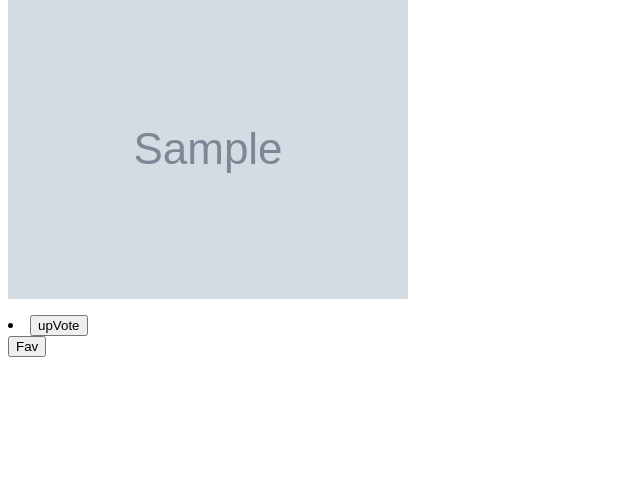
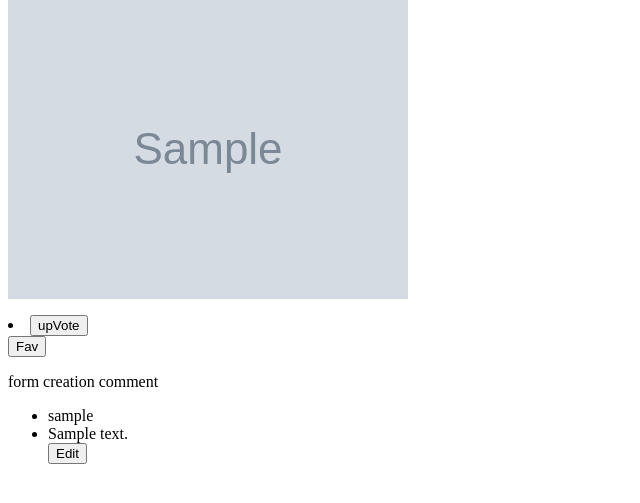
Before and after one commit to Squadella/PotentialMeme, a Django app: page /images/1/ in a window 1280 px wide. Shown: the part 67-570 px from the top of the page, without its empty margins (0-640 px from the left). Run offline with Django 3.2, Linux system fonts and the light colour scheme; tables that the repository leaves empty hold one stand-in row (values such as "Sample post"); grey boxes marked "Sample" are stand-in pictures; some libraries are stand-ins or nearby versions.

Commit message:
The detail view now show the comments. Implemented the comment deletion.

```diff
--- a/images/models.py
+++ b/images/models.py
@@ -7,6 +7,7 @@ class Post(models.Model):
     author = models.ForeignKey(User)
     title = models.CharField(max_length=250)
     image = models.FileField()
+    description = models.CharField(max_length=10000)
 
     def get_absolute_url(self):
         return reverse('images:detail', kwargs={'pk': self.pk})
@@ -17,7 +18,7 @@ class Post(models.Model):
 
 class Comment(models.Model):
     post = models.ForeignKey(Post, on_delete=models.CASCADE)
-    author = models.CharField(max_length=10000)
+    author = models.ForeignKey(User, on_delete=models.CASCADE)
     content = models.CharField(max_length=10000)
 
     def __str__(self):
--- a/images/static/js/main.js
+++ b/images/static/js/main.js
@@ -1,3 +1,4 @@
+//Up vote event
 $('li input').click(function(e){
     e.preventDefault();
     var id = $(this).attr('id');
@@ -10,6 +11,7 @@ $('li input').click(function(e){
     })
 })
 
+//Favorite event
 $('span input').click(function(e){
     e.preventDefault();
     var id = $(this).attr('id');
--- a/images/templates/images/detail.html
+++ b/images/templates/images/detail.html
@@ -15,7 +15,25 @@
 <li>
     <input type="button" id="{{ post.id }}" name="Up Vote" value="upVote">
 </li>
-    <span><input type="button" id="{{ post.id }}" value="Fav"></span>
+<span><input type="button" id="{{ post.id }}" value="Fav"></span>
+
+<p>form creation comment</p>
+
+{% if post.comment_set.all %}
+    {% for comment in post.comment_set.all %}
+        <ul>
+            <li>{{ comment.author }}</li>
+            <li>{{ comment.content }}</li>
+            <input type="button" id="{{ comment.id }}" value="Edit">
+        </ul>
+        {% if user.is_authenticated and user == comment.author %}
+            <form action="{% url 'images:DeleteComment' comment.pk %}" method="post">
+                {% csrf_token %}
+                <input type="submit" value="DELETE">
+            </form>
+        {% endif %}
+    {% endfor %}
+{% endif %}
 
 <script src="https://ajax.googleapis.com/ajax/libs/jquery/3.1.1/jquery.min.js"></script>
 <script src="{% static 'js/main.js' %}"></script>
--- a/images/urls.py
+++ b/images/urls.py
@@ -38,4 +38,7 @@ urlpatterns = [
     # /images/imageID/fav
     url(r'(?P<image_id>[0-9]+)/fav/$', views.fav, name='fav'),
 
+    # /images/image/pk/delete
+    url(r'(?P<pk>[0-9]+)/deleteComment$', views.DeleteComment.as_view(), name='DeleteComment'),
+
 ]
--- a/images/views.py
+++ b/images/views.py
@@ -7,7 +7,7 @@ except ImportError:
     import json
 from django.views.generic import ListView, DeleteView, DetailView, CreateView, UpdateView, View
 from django.core.urlresolvers import reverse_lazy
-from .models import Post, Favorite
+from .models import Post, Favorite, Comment
 from .forms import UserForm
 
 
@@ -58,6 +58,18 @@ class DeletePost(DeleteView):
 
     def get_object(self, queryset=None):
         obj = super(DeletePost, self).get_object()
+        if not obj.author.pk == self.request.user.pk:
+            # Can't delete the object because the user isn't the author.
+            raise Http404
+        return obj
+
+
+class DeleteComment(DeleteView):
+    model = Comment
+    success_url = reverse_lazy('images:index')
+
+    def get_object(self, queryset=None):
+        obj = super(DeleteComment, self).get_object()
         if not obj.author.pk == self.request.user.pk:
             # Can't delete the object because the user isn't the author.
             raise Http404
```
Also changed, not shown: images/migrations/0008_auto_20161108_1340.py (added).
